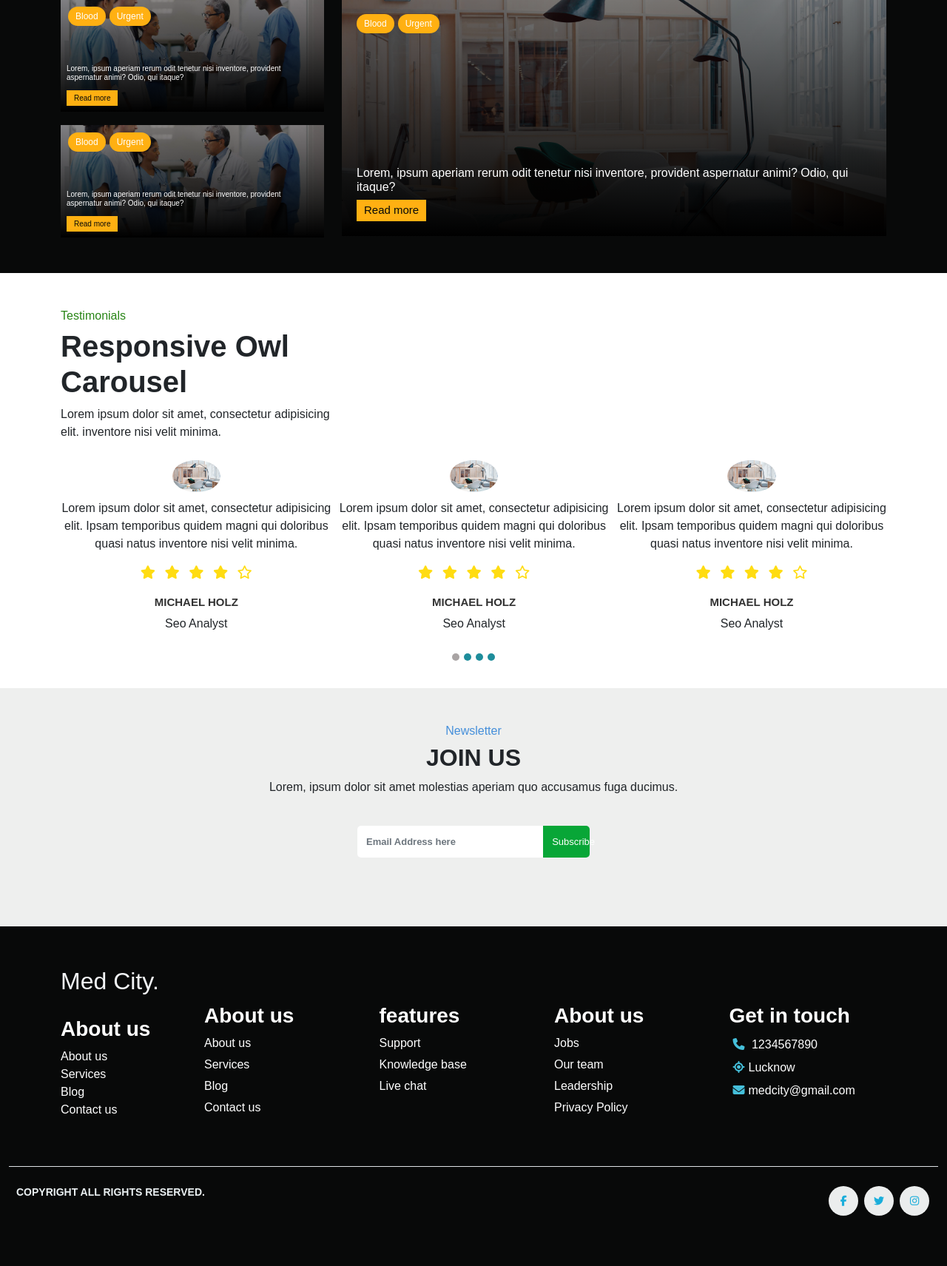
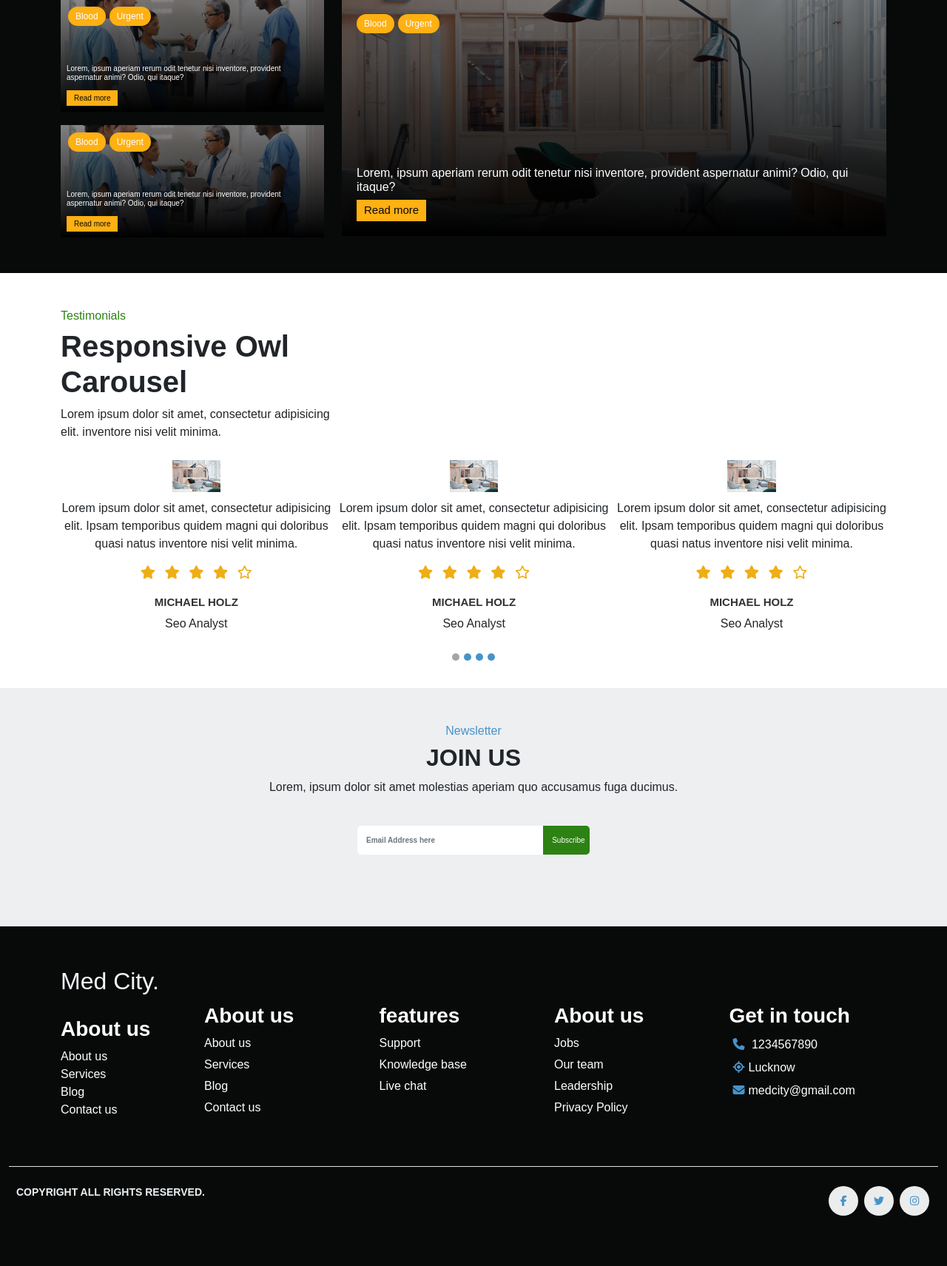
Before and after one commit to raganikushwaha/medihost, a PHP site: page /medihost/ in a window 1280 px wide. Shown: the part 2994-4705 px from the top of the page at 74% size. Run offline with PHP 8.4, Linux system fonts and the light colour scheme; some libraries are stand-ins or nearby versions.

Commit message:
responsive

```diff
--- a/asset/css/_abstract.scss
+++ b/asset/css/_abstract.scss
@@ -1,12 +1,12 @@
 $white : white;
 $black : black;
 
-$primary : rgb(40, 133, 22);
-$primary-lite : rgb(254, 184, 184);
+$primary : rgb(45, 130, 19);
+$primary-lite : rgb(70, 147, 202);
 $primary-dark : rgb(174, 34, 34);
 
-$secondary : rgb(74, 74, 201);
-$secondary-lite : rgb(157, 157, 236);
-$secondary-dark : rgb(33, 33, 159);
+$secondary : rgb(239, 174, 21);
+$secondary-lite :  #a0b6ee33;
+$secondary-dark : rgba(124, 140, 151, 0.138);
 
 $base : #fdf6d8;
--- a/asset/css/style.css
+++ b/asset/css/style.css
@@ -273,12 +272,13 @@ body {
 ==========================================
 */
 .newslettar {
-  background-color: rgba(143, 147, 144, 0.1490196078);
+  background-color: rgba(124, 140, 151, 0.138);
   height: 20.125rem;
   /* Form Control */
 }
 .newslettar .newsleter h6 {
-  color: #458fda;
+  color: rgb(70, 147, 202);
+  font-weight: 500;
 }
 .newslettar .newsleter h2 {
   font-weight: 700;
@@ -289,7 +289,7 @@ body {
 }
 .newslettar .newsletter .form-control {
   padding: 12px;
-  font-size: 13px;
+  font-size: 10px;
   float: left;
   width: 80%;
   background-color: white;
@@ -301,9 +301,9 @@ body {
   float: left;
   width: 20%;
   padding: 12px;
-  background: #08a637;
+  background: rgb(45, 130, 19);
   color: white;
-  font-size: 13px;
+  font-size: 10px;
   border: none;
   cursor: pointer;
   border-radius: 0 5px 5px 0px;
@@ -341,7 +341,7 @@ body {
 }
 
 .footer-section i {
-  color: #45bfda;
+  color: rgb(70, 147, 202);
   padding: 5px;
 }
 
@@ -373,12 +373,12 @@ body {
   line-height: 40px;
   display: inline-block;
   background: #ebeded;
-  color: #1aaedb;
+  color: rgb(70, 147, 202);
   border-radius: 50%;
 }
 
 .footer-section .custom-social li a:hover {
-  background: #11adad;
+  background: rgb(70, 147, 202);
   color: #ffffff;
 }
 
@@ -407,12 +407,12 @@ body {
   width: 100%;
   height: 100%;
   display: block;
-  border-radius: 50%;
+  border-radius: 999px;
   padding: 10px 150px;
 }
 
 .slider-text h6 {
-  color: rgb(40, 133, 22);
+  color: rgb(45, 130, 19);
 }
 .slider-text h1 {
   font-weight: 700;
@@ -426,7 +426,7 @@ body {
   height: 10px;
   width: 10px;
   border-radius: 10px;
-  background: #1e8d9b !important;
+  background: rgb(70, 147, 202) !important;
   margin-left: 3px;
   margin-right: 3px;
   outline: none;
@@ -438,7 +438,7 @@ body {
 
 .star-rating i {
   font-size: 18px;
-  color: #ffdc12;
+  color: rgb(239, 174, 21);
   align-items: center;
 }
 
--- a/asset/css/style.scss
+++ b/asset/css/style.scss
@@ -293,12 +292,13 @@ body{
 */
 .newslettar{
 
-  background-color: #8f939026;
+  background-color: $secondary-dark;
   height:20.125rem;
 
   .newsleter{
     h6{
-      color: #458fda;
+      color:  $primary-lite;
+      font-weight: 500;
     }
     h2{
       font-weight: 700;
@@ -312,7 +312,7 @@ body{
 }
 .newsletter .form-control{
   padding: 12px;
-  font-size: 13px;
+  font-size: 10px;
   float: left;
   width: 80%;
   background-color: $white;
@@ -325,9 +325,9 @@ body{
   float: left;
   width: 20%;
   padding: 12px;
-  background:  #08a637;
+  background:   $primary;
   color: white;
-  font-size: 13px;
+  font-size: 10px;
   border : none;
   cursor: pointer;
   border-radius: 0 5px 5px 0px;
@@ -370,14 +370,17 @@ body{
   }
 
   .footer-section i{
-    color: #45bfda;
+    color:  $primary-lite;
     padding: 5px;
   }
 
 
     @media (min-width: 992px) {
     .footer-section .links-wrap {
-       margin-top: 54px; } }
+       margin-top: 54px;
+      }
+
+    }
     .footer-section .links-wrap ul li {
       margin-bottom: 5px; }
     .footer-section .footer-logo-wrap .footer-logo {
@@ -395,10 +398,10 @@ body{
       line-height: 40px;
       display: inline-block;
       background: #ebeded;
-      color: #1aaedb;
+      color:  $primary-lite;
       border-radius: 50%; }
     .footer-section .custom-social li a:hover {
-       background: #11adad;
+       background:  $primary-lite;
       color: #ffffff; }
 
     .footer-section .border-top {
@@ -428,7 +432,7 @@ body{
     width: 100%;
     height: 100%;
     display: block;
-    border-radius: 50%;
+    border-radius: 999px;
     padding: 10px 150px;
 
   }
@@ -449,7 +453,7 @@ body{
     height: 10px;
     width: 10px;
     border-radius: 10px;
-    background: #1e8d9b !important;
+    background:  $primary-lite !important;
     margin-left: 3px;
     margin-right: 3px;
     outline: none;
@@ -459,7 +463,7 @@ body{
   }
  .star-rating i {
 	font-size: 18px;
-	color: #ffdc12;
+	color:  $secondary;
 	align-items: center;
 }
 
--- a/index.php
+++ b/index.php
@@ -31,6 +31,7 @@
 					<li class="nav-item"><a class="nav-link" href="#about">Hospitals</a></li>
 					<li class="nav-item"><a href="#" class="nav-link">Contact</a></li>
 				</ul>
+
 			</div>
     		<button class="button">Contact</button>
     		<button class="navbar-toggler" onclick="toggleMenu()">☰</button>
@@ -71,8 +72,8 @@
 			<div class="topbanner"></div>
 			<div class="topbannercontent">
 				<h1 class="text-white">We are ready <br>to help health <br> problem.</h1>
-				<p class="text-white mt-4">Lorem ipsum dolor sit amet, consectetur adipiscing elit.  <br>Etiam et purus a odio  finibus bibendum amet leo.</p>
-				<div class="mt-5">
+				<p class="text-white mt-3">Lorem ipsum dolor sit amet, consectetur adipiscing elit.  <br>Etiam et purus a odio  finibus bibendum amet leo.</p>
+				<div class="">
 					<button class="banner-btn">Get free consultation   <i class="fa-solid fa-arrow-left ps-2"></i>  </button>
 				</div>
 		    </div>
```
Also changed, not shown: other parts of asset/css/style.css (+11 -12 lines), other parts of asset/css/style.scss (+12 -11 lines), test/test.php (+0 -61 lines).
